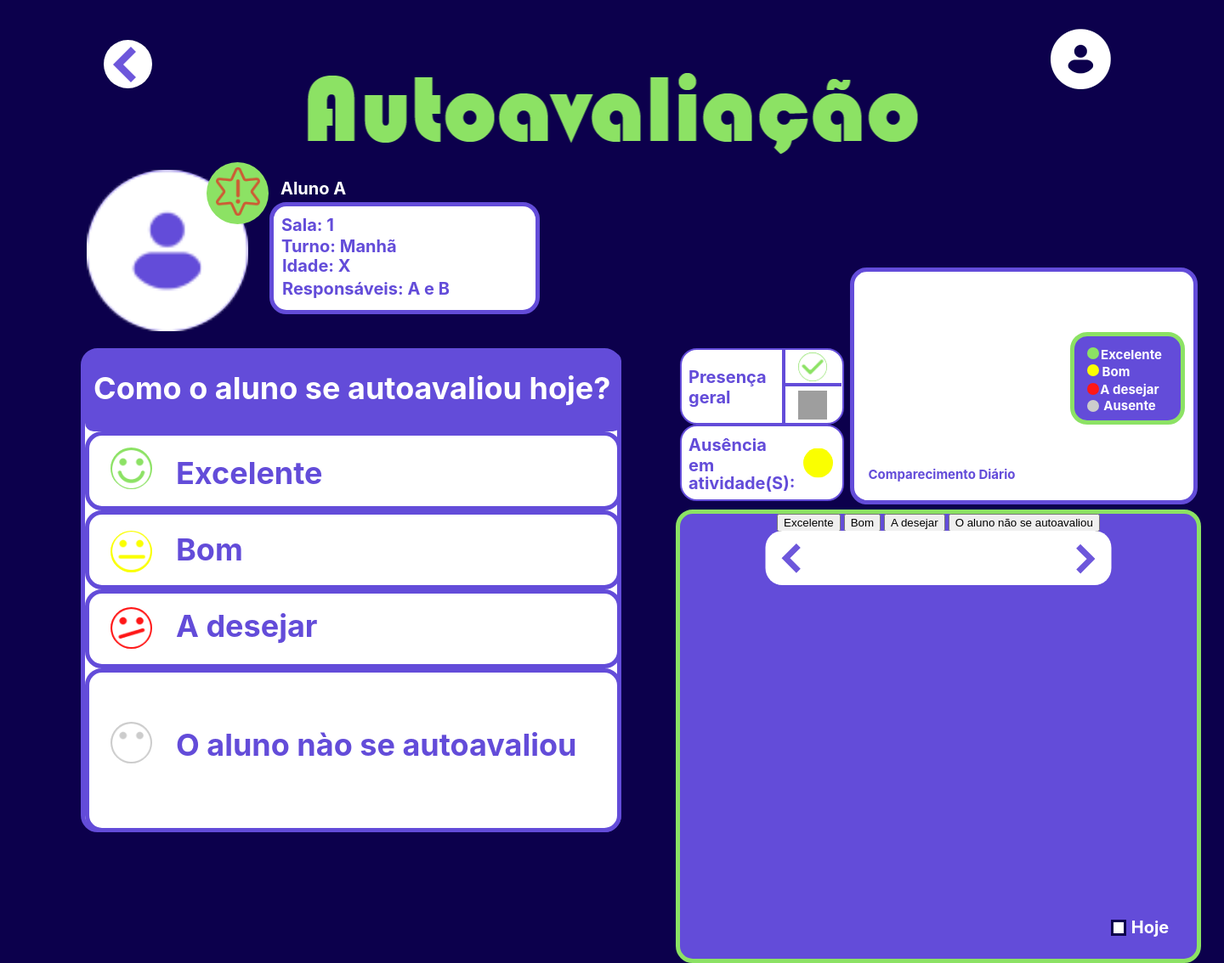
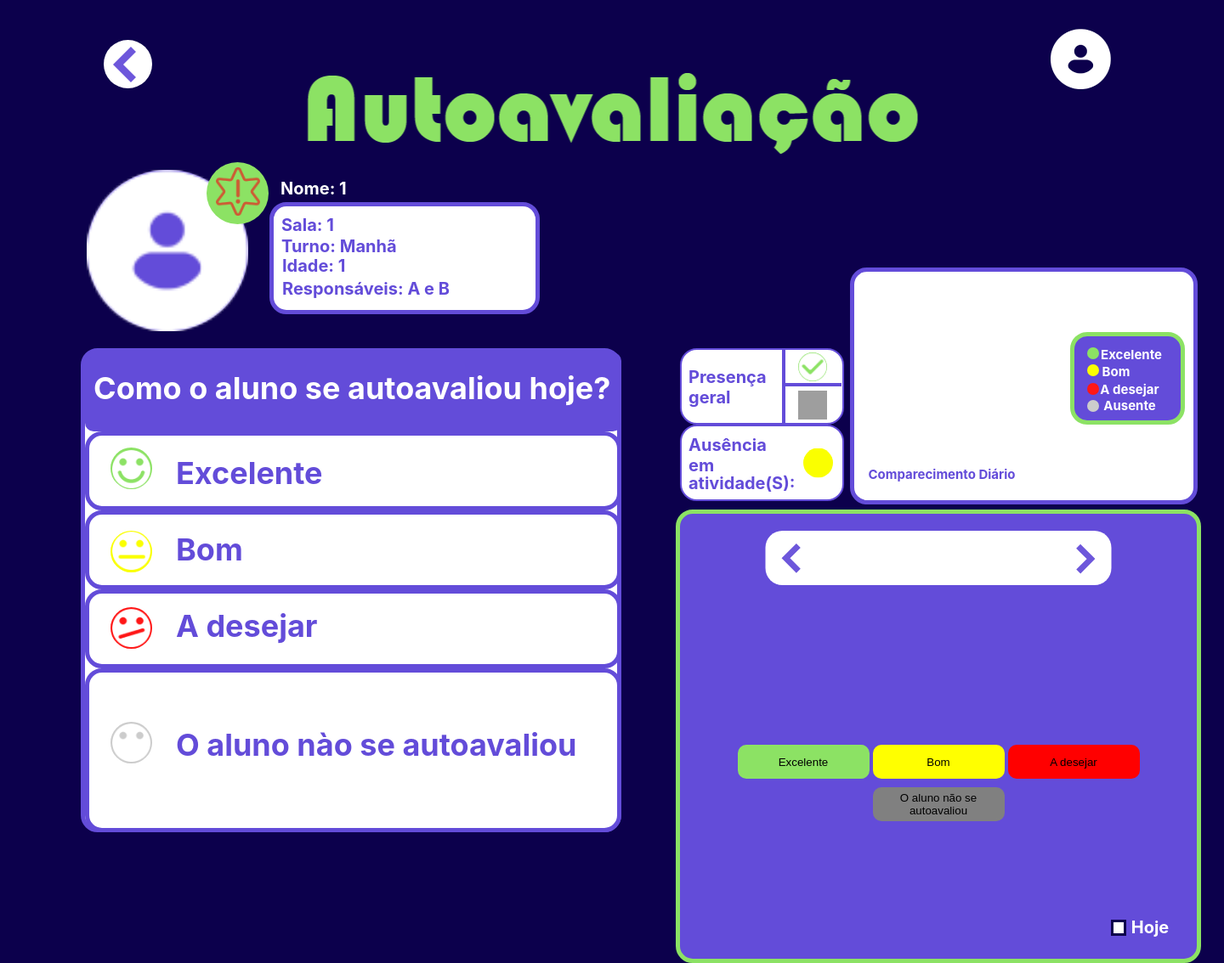
Before and after one commit to rodlucenac/Synthesi, a Django app: page /autoavaliacao/1/1/1/ in a window 1440 px wide. Shown: the whole page at 85% size. Run offline with Django 4.2, Linux system fonts and the light colour scheme; parts of the project's set-up code (start-up, migrations or seed data) failed here and were passed over; grey boxes are pictures that could not be loaded.

Commit message:
update templates

```diff
--- a/projeto_Synthesi/app_Synthesi/models.py
+++ b/projeto_Synthesi/app_Synthesi/models.py
@@ -12,10 +12,13 @@ class Materias(models.Model):
     materia = models.TextField(max_length=255)
 class Solicitacao(models.Model):
     msg = models.TextField(max_length=255)
+    nome = models.TextField(max_length=255)
+
 class Presenca(models.Model):
     nome = models.CharField(max_length=255)
     data = models.DateField()
     presenca = models.TextField(max_length=255)
 
 class Opcao(models.Model):
+    opc = models.CharField(max_length=20)
     nome = models.CharField(max_length=20)
--- a/projeto_Synthesi/app_Synthesi/static/autoavaliacao.css
+++ b/projeto_Synthesi/app_Synthesi/static/autoavaliacao.css
@@ -12,6 +12,18 @@ body{
     left: 50%;
     transform: translateX(-50%);
 }
+
+#enviar{
+    width: 155px;
+    height: 40px;
+    flex-shrink: 0;
+    border-radius: 10px;
+    border: 4px solid #8CE264;
+    background: #8CE264;
+    margin-top: 10px;
+}
+
+
 
 
 #perfil{
--- a/projeto_Synthesi/app_Synthesi/templates/autoavaliacao.html
+++ b/projeto_Synthesi/app_Synthesi/templates/autoavaliacao.html
@@ -438,7 +438,7 @@ color: white;
     <a href="{% url 'monitoramento' nome=nome turma=turma idade=idade %}">
         <img src="{% static 'seta.svg' %}" alt="" id="seta">
     </a>
-    <p id="alunoa">Aluno A</p>
+    <p id="alunoa">Nome: {{ nome }}</p>
     <img src="{% static 'elipse.svg' %}" alt="" id="elipse">
     <img src="{% static 'perfil.png' %}" alt="" id="perfil2">
     <img src="{% static 'elipse_verde.svg' %}" alt="" id="elipse_verde">
@@ -483,9 +483,9 @@ color: white;
     </div>
 
     <div id="div2">
-        <p id="p1">Sala: 1</p>
+        <p id="p1">Sala: {{ turma }}</p>
         <p id="p2">Turno: Manhã</p>
-        <p id="p3">Idade: X</p>
+        <p id="p3">Idade: {{ idade }}</p>
         <p id="p4">Responsáveis: A e B</p>
     </div>
 
@@ -533,13 +533,14 @@ color: white;
                 style="position: absolute; top: 15%; transform: translateY(-50%); right: 10px; transform: rotate(-180.205deg);">
         </div>
 
-        <form method="POST" action="{% url 'autoavaliacao' nome=nome turma=turma idade=idade %}">
+
+        <form method="POST" action="{% url 'autoavaliacao' nome=nome turma=turma idade=idade %}" style="position: absolute; top: 50%; left: 0%; transform: translate(-50% -50%); width: 100%;">
             {% csrf_token %}
 
-            <button type="submit" name="opcao" value="excelente">Excelente</button>
-            <button type="submit" name="opcao" value="bom">Bom</button>
-            <button type="submit" name="opcao" value="a_desejar">A desejar</button>
-            <button type="submit" name="opcao" value="nao_avaliado">O aluno não se autoavaliou</button>
+            <button  id="enviar" type="submit" name="opcao" value="excelente">Excelente</button>
+            <button style="background-color: yellow; border: solid yellow;" id="enviar" type="submit" name="opcao" value="bom">Bom</button>
+            <button style="background-color: red; border: solid red;" id="enviar" type="submit" name="opcao" value="a_desejar">A desejar</button>
+            <button style="background-color: gray; border: solid gray;" id="enviar" type="submit" name="opcao" value="nao_avaliado">O aluno não se autoavaliou</button>
         </form>
 
 
--- a/projeto_Synthesi/app_Synthesi/templates/monitoramento.html
+++ b/projeto_Synthesi/app_Synthesi/templates/monitoramento.html
@@ -18,7 +18,6 @@
 
     <img src="{% static 'elipse.svg' %}" alt="" id="elipse">
     <img src="{% static 'perfil.png' %}" alt="" id="perfil2">
-    <img src="{% static 'eliseve_verde.svg' %}" alt="" id="elipse_verde">
     <img src="{% static 'exclamação.png' %}" alt="" id="exclamacao">
     <div id="div1">
         <a href="{% url 'atividades' nome=nome turma=turma idade=idade %}">
--- a/projeto_Synthesi/app_Synthesi/templates/solicitar_reunioes.html
+++ b/projeto_Synthesi/app_Synthesi/templates/solicitar_reunioes.html
@@ -86,7 +86,6 @@
             <button id="cancelar"></button>
             <button id="enviar" type="submit"></button>
         </form>
-
     </div>
 
 
--- a/projeto_Synthesi/app_Synthesi/views.py
+++ b/projeto_Synthesi/app_Synthesi/views.py
@@ -64,6 +64,7 @@ def pagina_presenca(request):
     return render(request, 'presenca.html')
 def pagina_musica(request):
     return render(request, 'musica.html')
+
 def pagina_autoavaliacao(request, nome=None, turma=None, idade=None):
     if nome is None or turma is None or idade is None:
         # Se os argumentos não foram fornecidos, você pode buscar essas informações de outra forma.
@@ -75,17 +76,25 @@ def pagina_autoavaliacao(request, nome=None, turma=None, idade=None):
     context = {'nome': nome, 'turma': turma, 'idade': idade}
 
     if request.method == 'POST':
-        opcao_nome = request.POST.get('opcao')
-        opcao = Opcao.objects.create(nome=opcao_nome)
+        opc = request.POST.get('opcao')
+        opcao = Opcao.objects.create(opc=opc, nome=nome)
         opcao.save()
         return redirect('monitoramento', nome=nome, turma=turma, idade=idade)
     print(nome, turma, idade)
     return render(request, 'autoavaliacao.html', context)
 
 def pagina_solicitar(request, nome=None, turma=None, idade=None):
+    if nome is None or turma is None or idade is None:
+        # Se os argumentos não foram fornecidos, você pode buscar essas informações de outra forma.
+        # Por exemplo, você pode buscar essas informações do banco de dados ou usar dados padrão.
+        nome = "Aluno Padrão"
+        turma = "Turma Padrão"
+        idade = 10
+
+
     if request.method == 'POST':
         msg = request.POST.get('msg')
-        nova_msg = Solicitacao(msg=msg)
+        nova_msg = Solicitacao(msg=msg, nome=nome)
         print(msg)
         nova_msg.save()
         context = {'nome': nome, 'turma': turma, 'idade': idade}
```
Also changed, not shown: projeto_Synthesi/app_Synthesi/static/atividades.css (+10 -0 lines), projeto_Synthesi/app_Synthesi/templates/atividades.html (+17 -7 lines), projeto_Synthesi/app_Synthesi/templates/hist_reunioes.html (+14 -4 lines), projeto_Synthesi/app_Synthesi/migrations/0024_solicitacao_nome.py (added), projeto_Synthesi/app_Synthesi/migrations/0025_opcao_opc.py (added), projeto_Synthesi/db.sqlite3.
